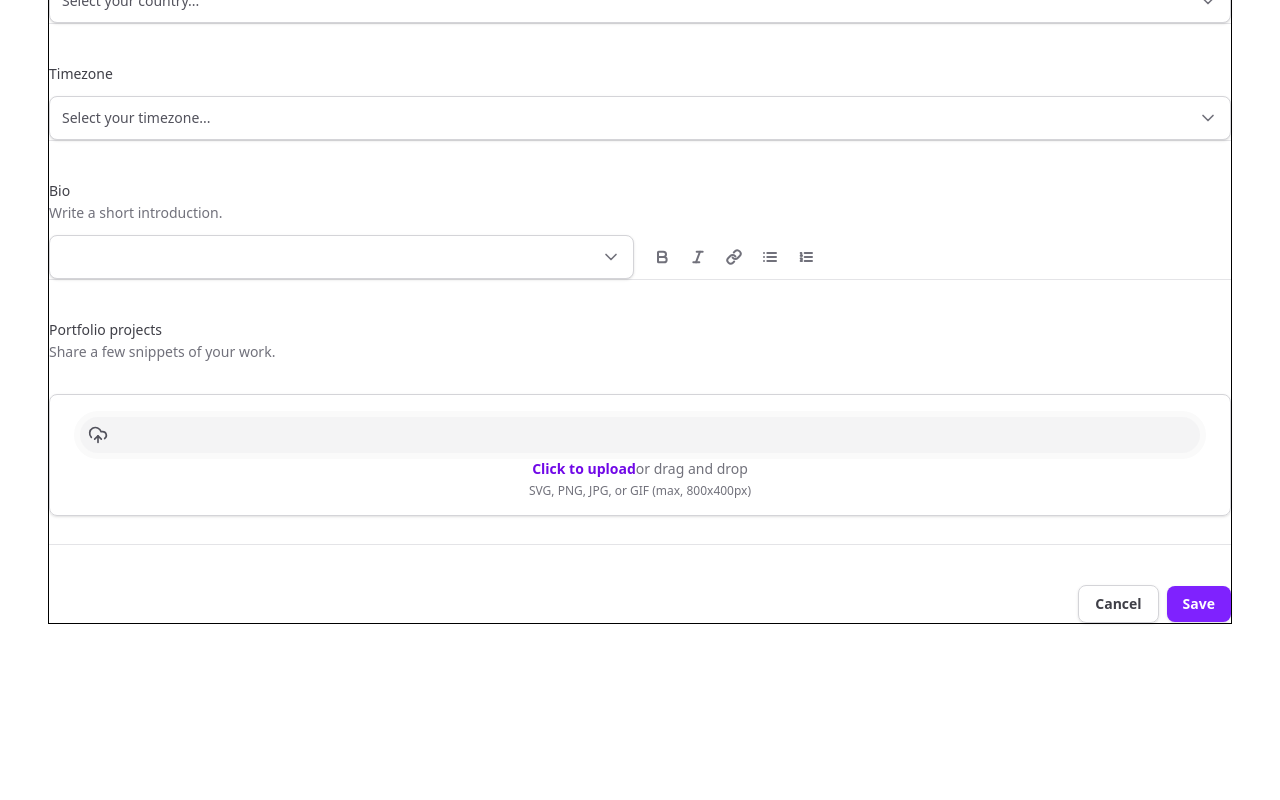
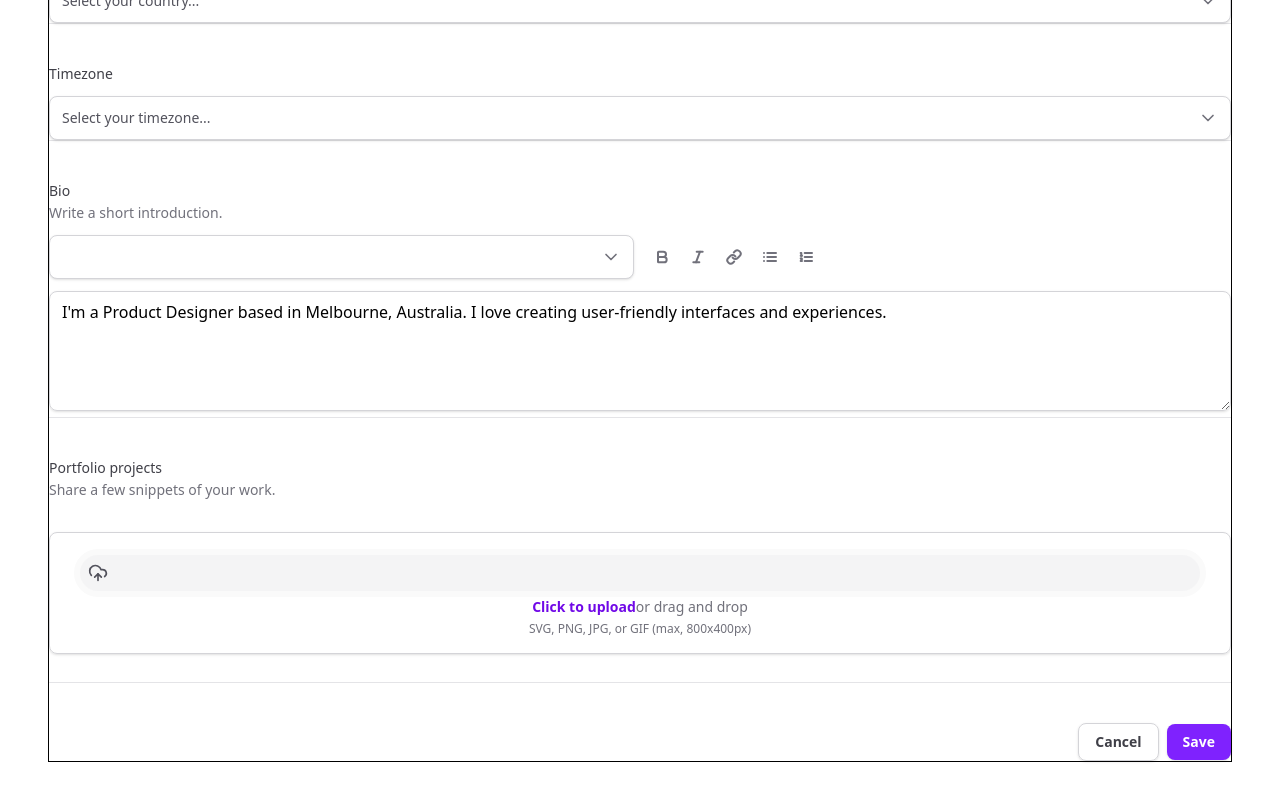
Before and after one commit to igortuag/tailwind-next, a Next.js app: page / in a window 1280 px wide. Shown: the part 1799-2599 px from the top of the page. Before the commit the page ends 2487 px from the top, so only its background shows below. Built offline with nearby package versions, Linux system fonts and the light colour scheme.

Commit message:
feat: add textarea for user bio input with default value and styling

```diff
--- a/src/app/page.tsx
+++ b/src/app/page.tsx
@@ -187,6 +187,14 @@ export default function Home() {
                   </button>
                 </div>
               </div>
+
+              <textarea
+                id="bio"
+                className="min-h-[120px] resize-y w-full rounded-lg border border-zinc-300 px-3 py-2 shadow-sm"
+                placeholder="Write a short introduction about yourself..."
+                defaultValue="I'm a Product Designer based in Melbourne, Australia. I love creating user-friendly interfaces and experiences."
+                rows={4}
+              />
             </div>
           </div>
 
```
